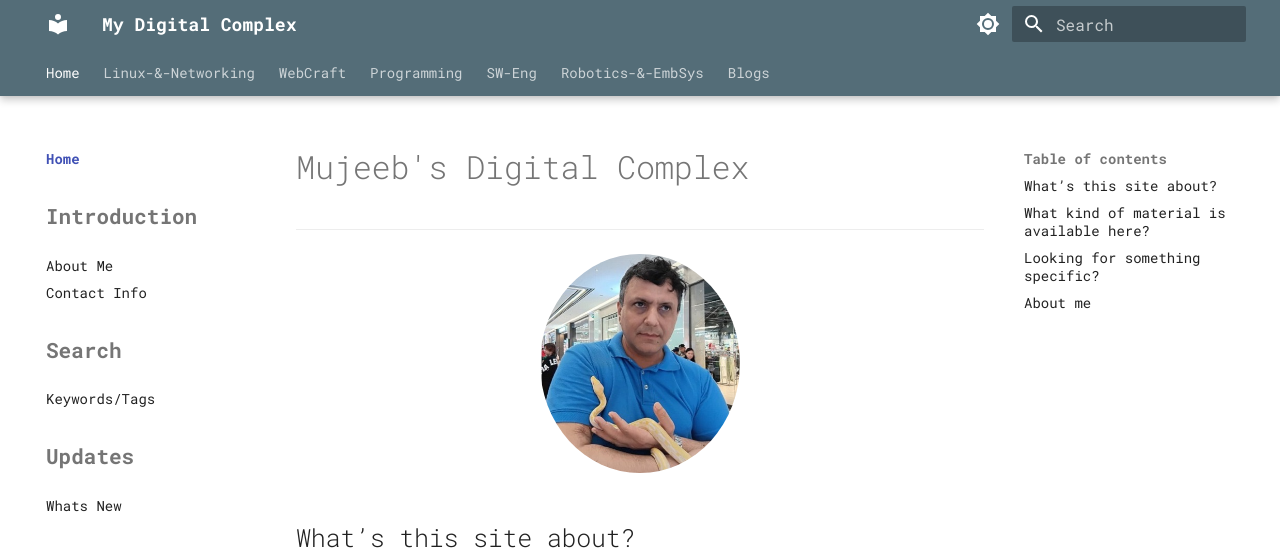
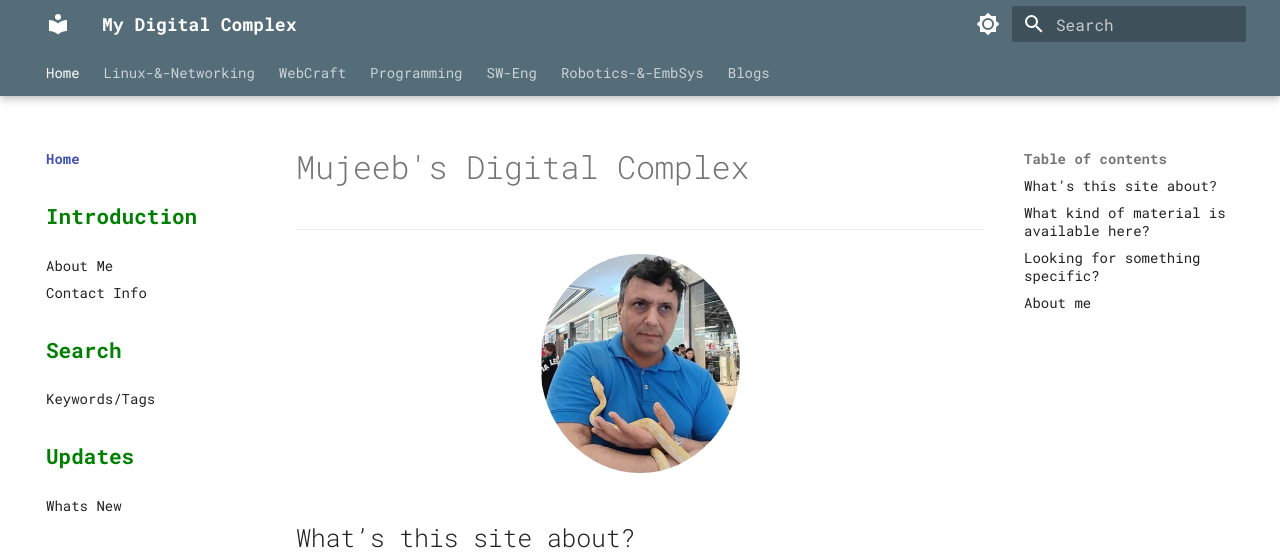
Before and after one commit to alohamujeeb/alohamujeeb.github.io, an MkDocs documentation site: the page built from docs/index.md, in a window 1280 px wide. Shown: the top 558 px of the page. Built offline with MkDocs 1.6.1 and Material for MkDocs 9.7.7, drawn with Linux system fonts in a browser that asks for light colours.

Commit message:
file restructuring

```diff
--- a/mkdocs.yml
+++ b/mkdocs.yml
@@ -108,12 +108,12 @@ plugins:
 nav:
   - Home:
     - My Digital Complex: index.md
-    - <h2>Introduction</h2>:
+    - <font color='green'><h2>Introduction</h2></font>:
       - About Me: about/aboutme.md
       - Contact Info: about/contact.md
-    - <h2>Search</h2>:
+    - <font color='green'><h2>Search</h2></font>:
       - Keywords/Tags: tags.md
-    - <h2>Updates</h2>:
+    - <font color='green'><h2>Updates</h2></font>:
       - Whats New: whatsnew.md
     #- <h2>Reference Bits</h2>:
     #  - emojis-list: emoji-list.md
```
